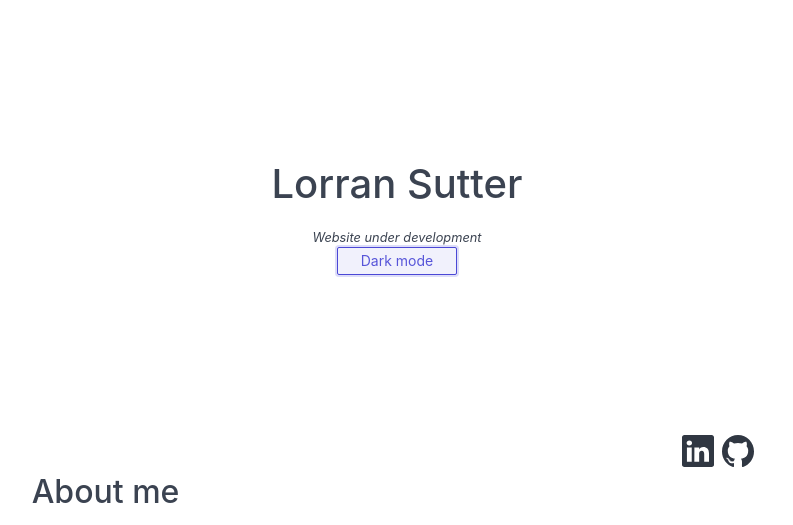
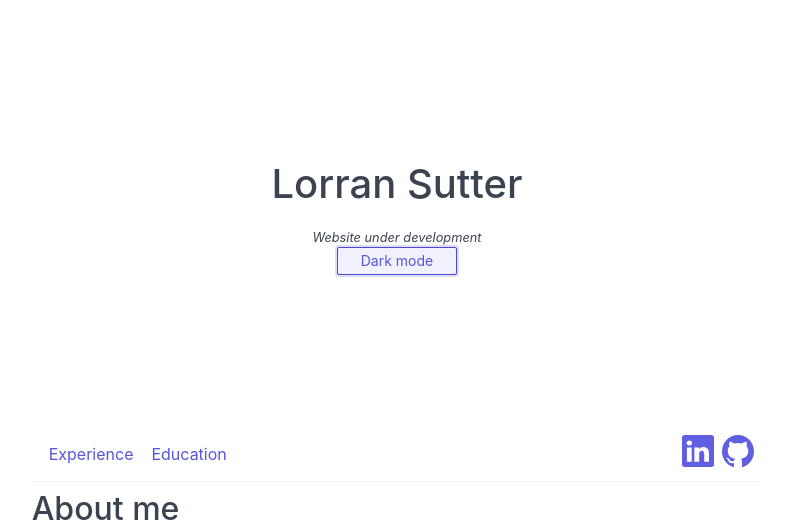
Before and after one commit to LorranSutter/LorranSutter.github.io, a plain HTML site: page index.html in a window 1280 px wide. Both pictures are taken after a click on the button "Light mode". Shown: the top 525 px of the page, without its empty margins (243-1036 px from the left). Drawn offline with nearby package versions, Linux system fonts and the light colour scheme.

Commit message:
Navbar | purple icons

```diff
--- a/index.html
+++ b/index.html
@@ -35,7 +35,14 @@
 						</button>
 					</div>
 					<div class="navbar">
-						<section class="navbar-center"></section>
+						<section class="navbar-center">
+							<!-- <section class="navbar-section"> -->
+							<!-- <a href="#skills" class="btn btn-link">Skills</a> -->
+							<a href="#experience" class="btn btn-link">Experience</a>
+							<a href="#education" class="btn btn-link">Education</a>
+							<!-- <a href="#projects" class="btn btn-link">Projects</a> -->
+						<!-- </section> -->
+						</section>
 						<section class="navbar-section">
 							<a
 								href="https://www.linkedin.com/in/lorransutter/"
@@ -61,6 +68,8 @@
 					</div>
 				</div>
 			</section>
+
+			<div class="divider"></div>
 
 			<section>
 				<div id="about-me">
--- a/js/index.js
+++ b/js/index.js
@@ -7,8 +7,8 @@ function toggleDarkMode() {
 
     if (body.classList.contains("bg-dark")) {
         body.classList.remove("bg-dark");
-        linkedinIcon.src = "img/linkedin-icon-dark.svg";
-        githubIcon.src = "img/github-icon-dark.svg";
+        linkedinIcon.src = "img/linkedin-icon-purple.svg";
+        githubIcon.src = "img/github-icon-purple.svg";
         darkModeButton.innerHTML = "Dark mode";
 
         buttons.forEach(button => {
```
Also changed, not shown: img/github-icon-purple.svg (added), img/linkedin-icon-purple.svg (added).
